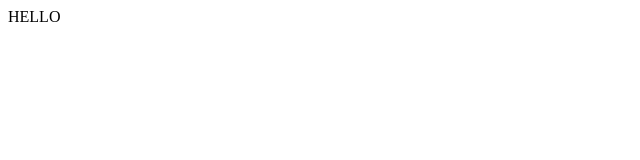
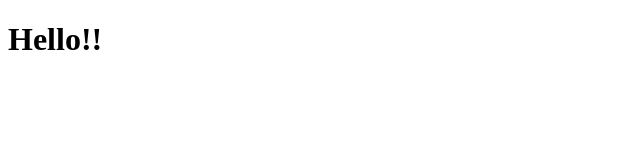
Before and after one commit to zhl017/zhl017.github.io, a plain HTML site: page index.html in a window 1280 px wide. Shown: the whole page, without its empty margins (0-640 px from the left). Drawn offline with Linux system fonts and the light colour scheme.

Commit message:
Update index.html

```diff
--- a/index.html
+++ b/index.html
@@ -5,6 +5,6 @@
     <title>ZHL017 HomePage</title>
   </head>
   <body>
-    HELLO
+    <h1>Hello!!</h1>
   </body>
 </html>
```
